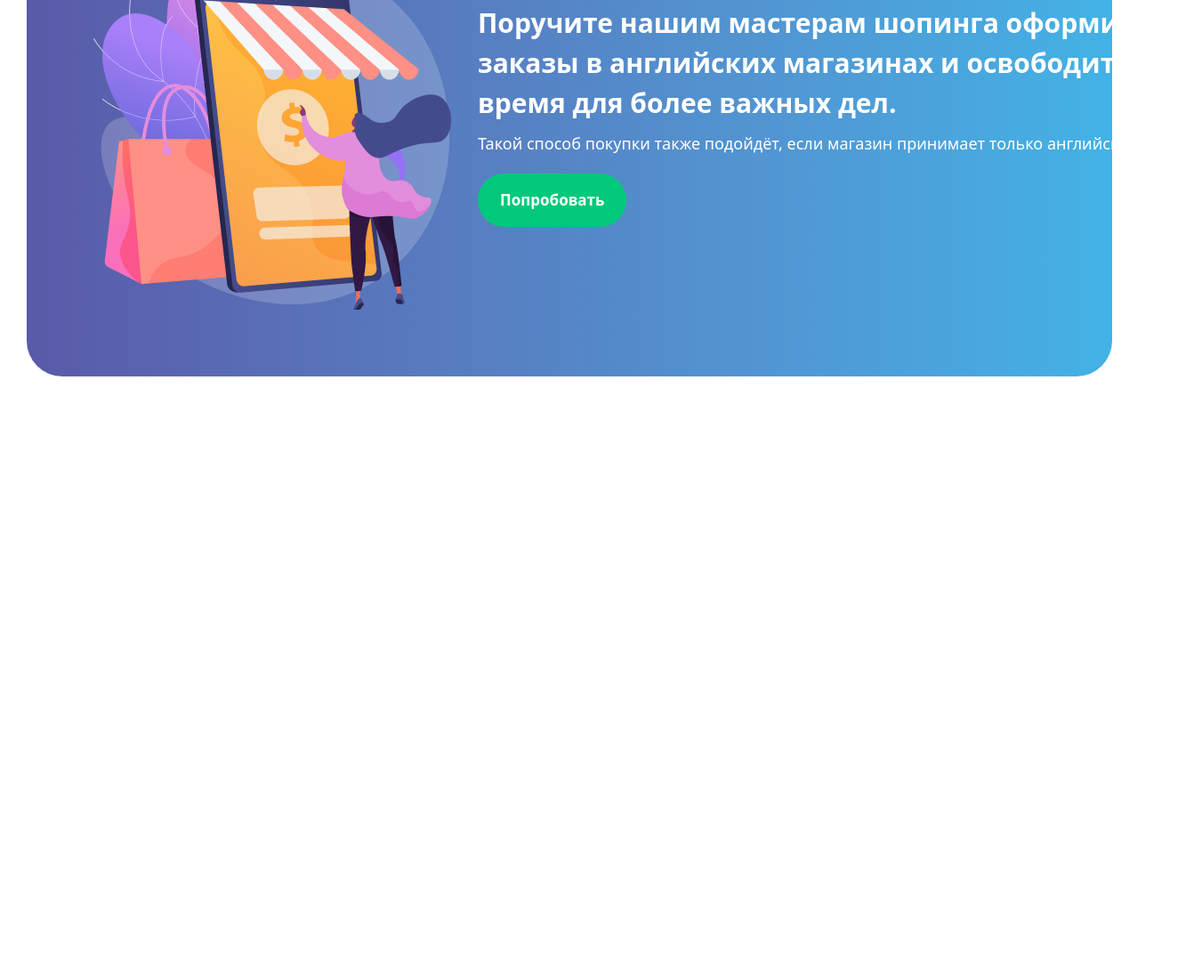
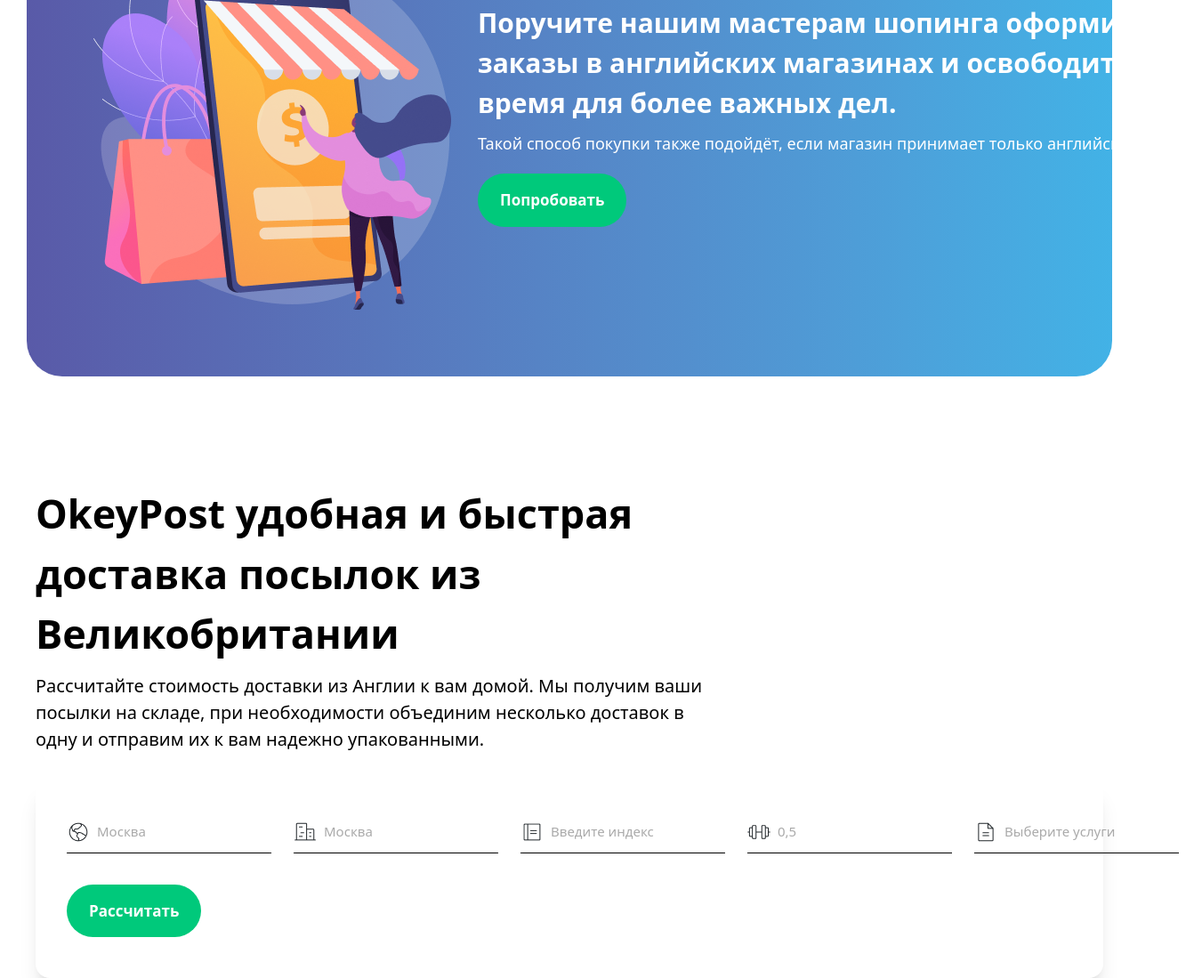
Before and after one commit to rxmnw/week3last, a website: page index.html in a window 1280 px wide. Shown: the part 2235-3334 px from the top of the page at 89% size, 1351 px wide, since content can reach past the window. Before the commit the page ends 2658 px from the top, so only its background shows below. Drawn offline with Linux system fonts and the light colour scheme.

Commit message:
section4 p1

```diff
--- a/index.html
+++ b/index.html
@@ -152,5 +152,38 @@
         </div>
       </section>
 
+       <section class="max-w-300 m-auto">
+            <div class="mt-[120px]">
+                <p class="lg:text-[45px] font-extrabold lg:w-[830px] text-[30px]">OkeyPost удобная и быстрая доставка посылок из Великобритании </p>
+                <p class="lg:text-[20px] font-light lg:w-[760px] mt-[10px] text-[17px] w-[500px]">Рассчитайте стоимость доставки из Англии к вам домой. Мы получим ваши посылки на складе, при необходимости объединим несколько доставок в одну и отправим их к вам надежно упакованными.</p>
+            </div>
+            <div class="p-[46px_35px] shadow-xl rounded-[16px] mt-[30px] lg:ml-[0px] ml-[100px]">
+                <div class="flex lg:flex-row flex-col gap-[25px]">
+                <div class="flex items-center gap-[8px] border-b border-[black] pb-[10px] w-[246px]">
+                    <img src="./src/GlobeHemisphereWest.png" alt="">
+                    <input type="text" Placeholder="Москва" class="text-[#555555] text-[14px] outline-none text-[15px]" />
+                </div>
+                <div class="flex items-center gap-[8px] border-b border-[black] pb-[10px] w-[246px]">
+                    <img src="./src/Buildings.png" alt="">
+                    <input type="text" Placeholder="Москва" class="text-[#555555] text-[14px] outline-none text-[15px]" />
+                </div>
+                <div class="flex items-center gap-[8px] border-b border-[black] pb-[10px] w-[246px]">
+                    <img src="./src/Notebook.png" alt="">
+                    <input type="text" Placeholder="Введите индекс" class="text-[#555555] text-[14px] outline-none text-[15px]" />
+                </div>
+                <div class="flex items-center gap-[8px] border-b border-[black] pb-[10px] w-[246px]">
+                    <img src="./src/Barbell.png" alt="">
+                    <input type="text" Placeholder="0,5" class="text-[#555555] text-[14px] outline-none text-[15px]" />
+                </div>
+                <div class="flex items-center gap-[8px] border-b border-[black] pb-[10px] w-[246px]">
+                    <img src="./src/FileText.png" alt="">
+                    <input type="text" Placeholder="Выберите услуги" class="text-[#555555] text-[14px] outline-none text-[15px]" />
+                </div>
+                </div>
+                <button class="text-[17px] font-bold p-[17px_25px] rounded-[36px] bg-[#00C97B] text-[white] mt-[35px]">Рассчитать</button>
+            </div>
+      </section>
+
+
 </body>
 </html>
```
Also changed, not shown: src/Barbell.png (added), src/Buildings.png (added), src/FileText.png (added), src/GlobeHemisphereWest.png (added), src/Notebook.png (added), src/output.css.
